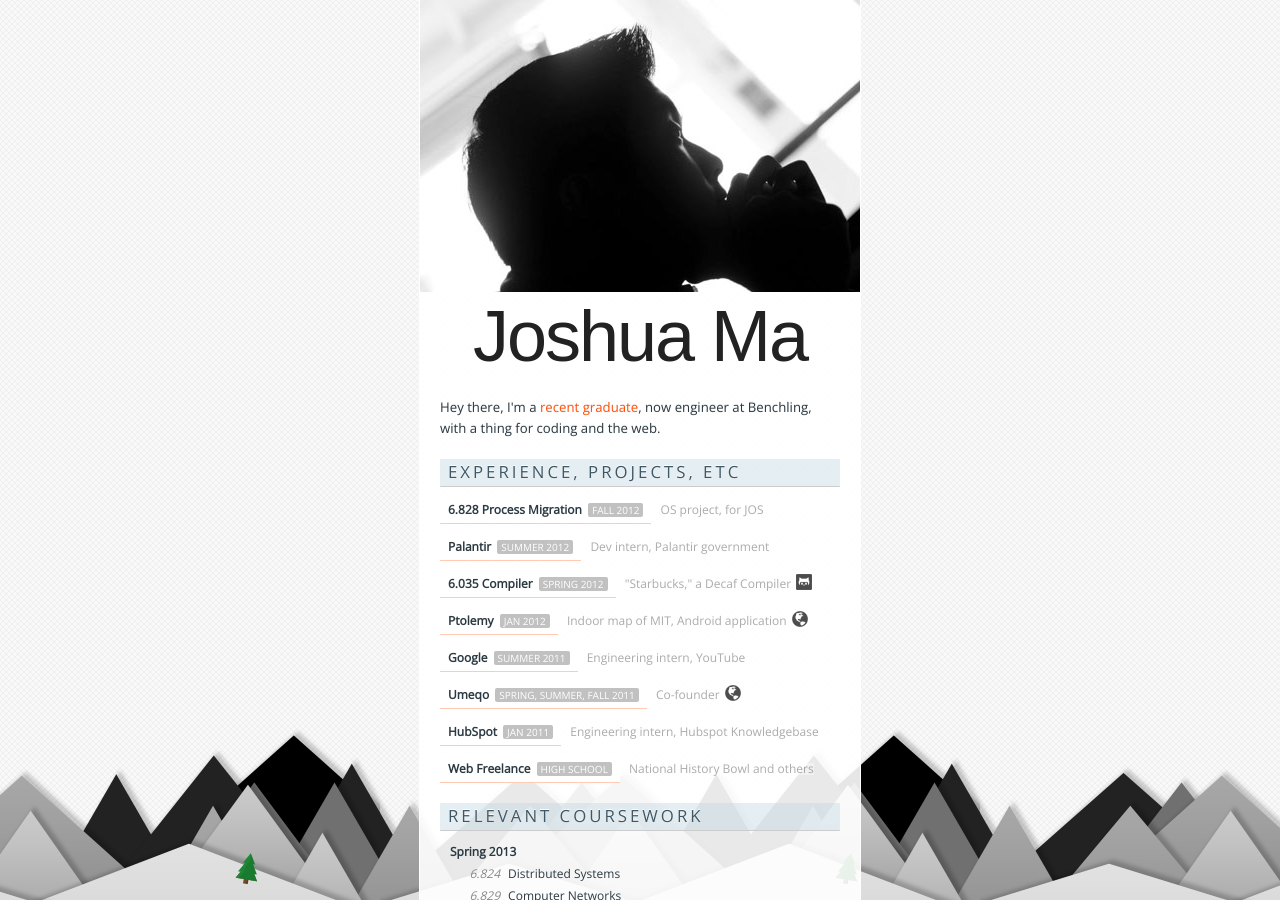
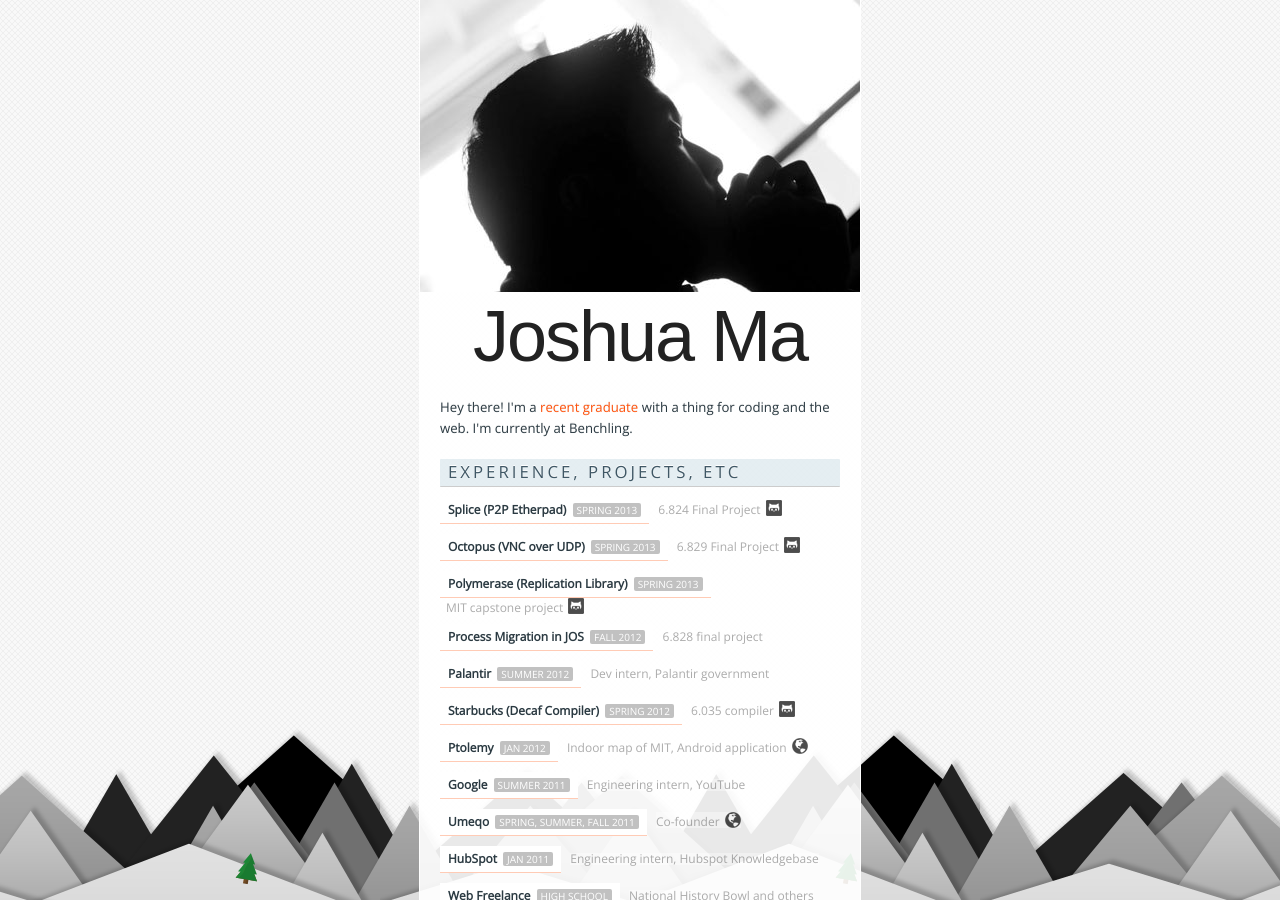
Before and after one commit to joshma/joshma.github.io, a Jekyll site: the page built from index.html, in a window 1280 px wide and 900 px high. Built offline with Jekyll 4.4.1, drawn with Linux system fonts in a browser that asks for light colours; some web fonts are replaced; comment, search, counter and statistics services are not loaded.

Commit message:
new projects

```diff
--- a/index.html
+++ b/index.html
@@ -3,15 +3,36 @@ layout: default
 title: Joshua Ma
 ---
 <h1>Joshua Ma</h1>
-<p class="tagline">Hey there, I'm a <a href="http://web.mit.edu">recent graduate</a>, now engineer at Benchling, with a thing for coding and the web.</p>
+<p class="tagline">Hey there! I'm a <a href="http://web.mit.edu">recent graduate</a> with a thing for coding and the web. I'm currently at Benchling.</p>
 
 <h2>Experience, Projects, etc</h2>
 		<div class="etc">
 			<span class="label">
-				6.828 Process Migration
+				Splice (P2P Etherpad)
+				<span class="time">spring 2013</span>
+			</span>
+			<span class="desc">6.824 Final Project <a href="https://github.com/joshma/splice" class="ext-link github"></a></span>
+		</div>
+		<div class="etc">
+			<span class="label">
+				Octopus (VNC over UDP)
+				<span class="time">spring 2013</span>
+			</span>
+			<span class="desc">6.829 Final Project <a href="https://github.com/joshma/octopus" class="ext-link github"></a></span>
+		</div>
+		<div class="etc">
+			<span class="label">
+				Polymerase (Replication Library)
+				<span class="time">spring 2013</span>
+			</span>
+			<span class="desc">MIT capstone project <a href="https://github.com/joshma/polymerase" class="ext-link github"></a></span>
+		</div>
+		<div class="etc">
+			<span class="label">
+				Process Migration in JOS
 				<span class="time">fall 2012</span>
 			</span>
-			<span class="desc">OS project, for JOS</span>
+			<span class="desc">6.828 final project</span>
 		</div>
 		<div class="etc">
 			<span class="label">
@@ -22,10 +43,10 @@ title: Joshua Ma
 		</div>
 		<div class="etc">
 			<span class="label">
-				6.035 Compiler
+				Starbucks (Decaf Compiler)
 				<span class="time">spring 2012</span>
 			</span>
-			<span class="desc">"Starbucks," a Decaf Compiler <a href="https://github.com/joshma/starbucks" class="ext-link github"></a></span>
+			<span class="desc">6.035 compiler <a href="https://github.com/joshma/starbucks" class="ext-link github"></a></span>
 		</div>
 		<div class="etc">
 			<span class="label">
```
